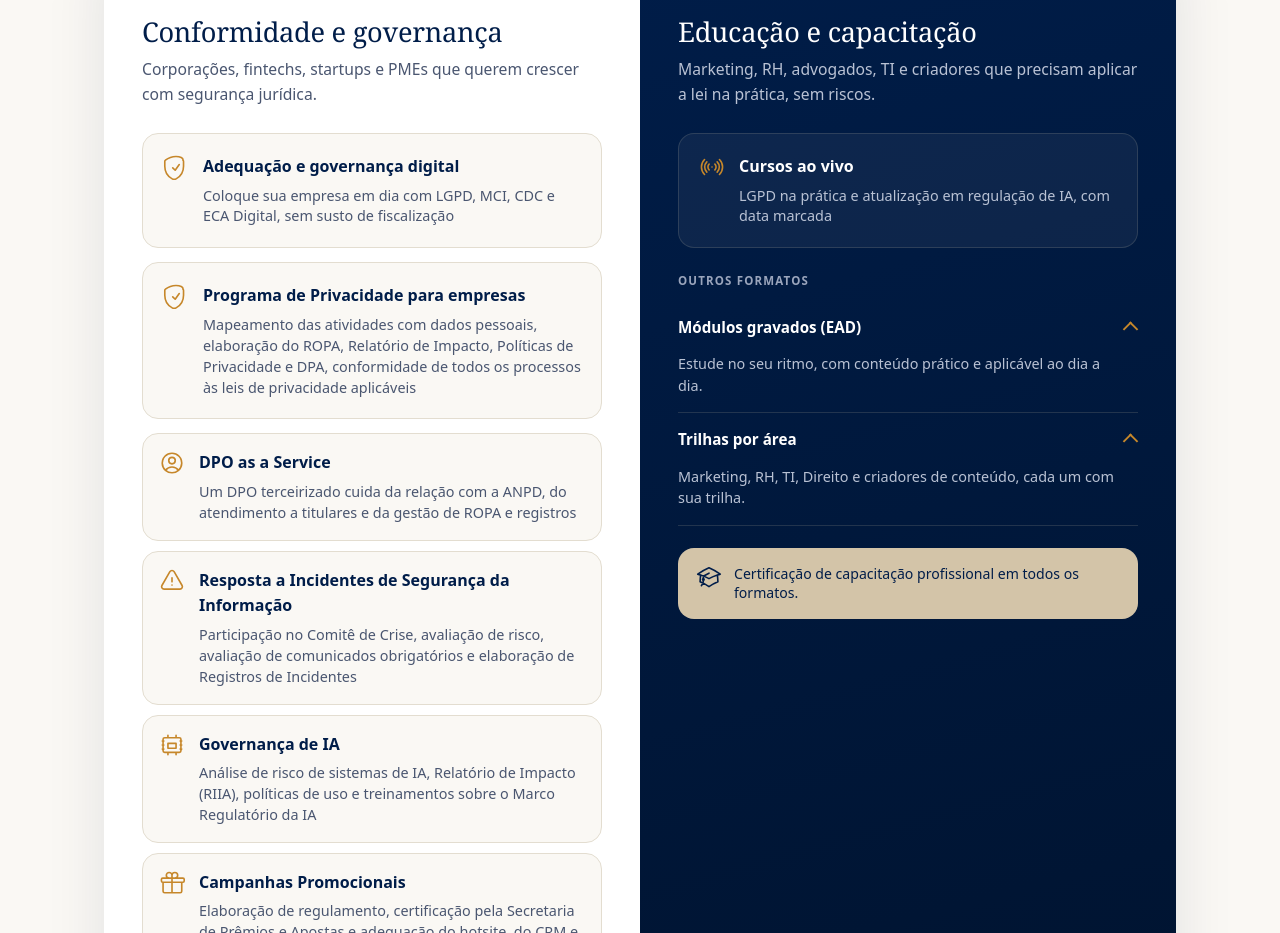
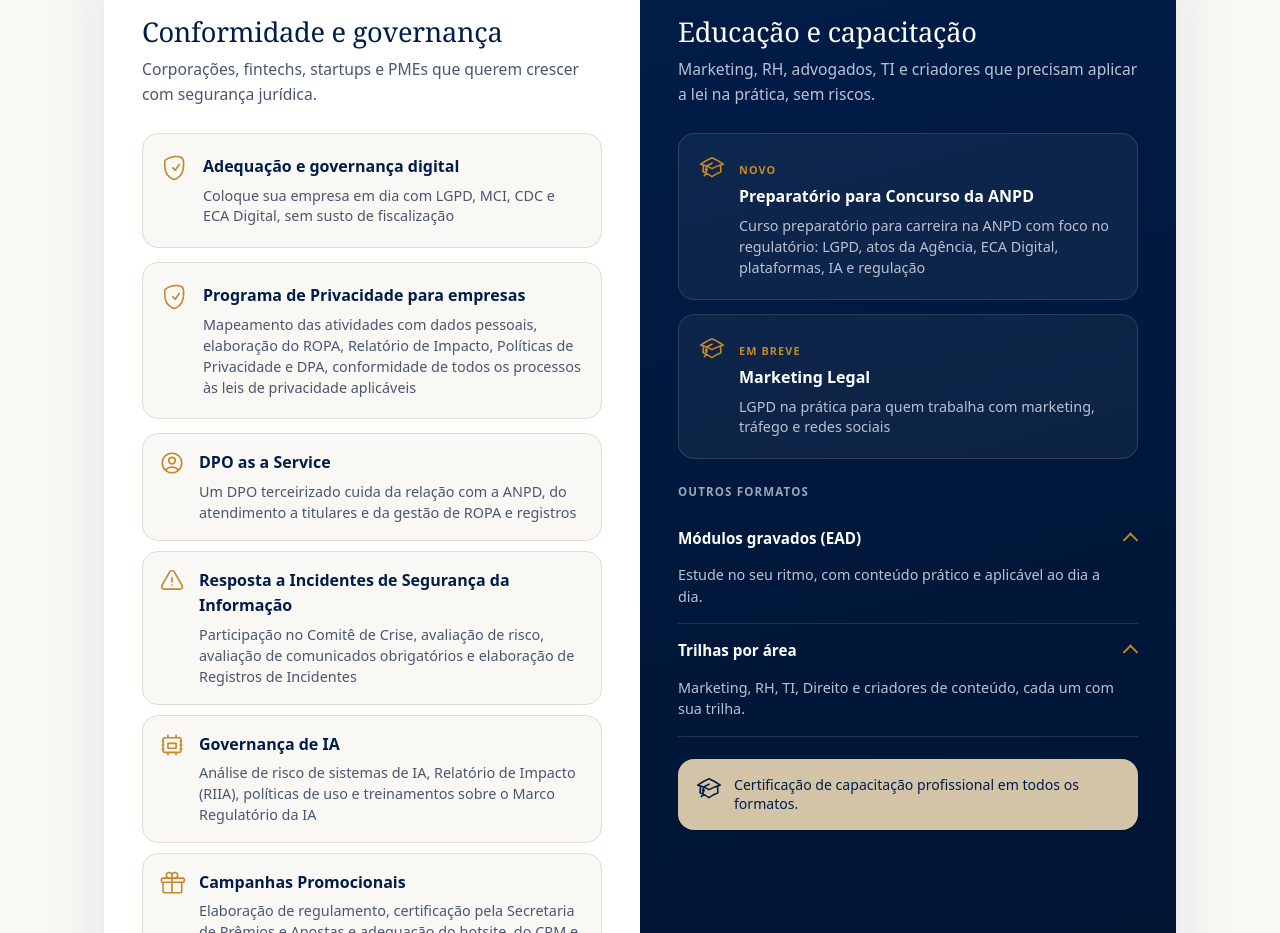
Before and after one commit to bigmozi/etico, a plain HTML site: page index.html in a window 1280 px wide. Shown: the part 1066-1999 px from the top of the page. Drawn offline with Linux system fonts and the light colour scheme; a web font is replaced by a local one.

Commit message:
Home: cards dos cursos (Preparatório ANPD e Marketing Legal em breve) na coluna de educação
Co-Authored-By: Claude Sonnet 5.5 <noreply@anthropic.com>

```diff
--- a/index.html
+++ b/index.html
@@ -160,13 +160,24 @@
         <p>Marketing, RH, advogados, TI e criadores que precisam aplicar a lei na prática, sem riscos.</p>
 
         <div class="svc-featured">
-          <div class="svc-card highlight">
+          <a class="svc-card highlight" href="preparatorio-anpd/index.html" style="text-decoration:none">
             <span class="svc-icon" aria-hidden="true">
-              <svg xmlns="http://www.w3.org/2000/svg" fill="none" viewBox="0 0 24 24" stroke-width="1.5" stroke="currentColor"><path stroke-linecap="round" stroke-linejoin="round" d="M9.348 14.652a3.75 3.75 0 0 1 0-5.304m5.304 0a3.75 3.75 0 0 1 0 5.304m-7.425 2.121a6.75 6.75 0 0 1 0-9.546m9.546 0a6.75 6.75 0 0 1 0 9.546M5.106 18.894c-3.808-3.807-3.808-9.98 0-13.788m13.788 0c3.808 3.807 3.808 9.98 0 13.788M12 12h.008v.008H12V12Z" /></svg>
+              <svg xmlns="http://www.w3.org/2000/svg" fill="none" viewBox="0 0 24 24" stroke-width="1.5" stroke="currentColor"><path stroke-linecap="round" stroke-linejoin="round" d="M4.26 10.147a60.438 60.438 0 0 0-.491 6.347A48.62 48.62 0 0 1 12 20.904a48.62 48.62 0 0 1 8.232-4.41 60.46 60.46 0 0 0-.491-6.347m-15.482 0a50.636 50.636 0 0 0-2.658-.813A59.906 59.906 0 0 1 12 3.493a59.903 59.903 0 0 1 10.399 5.84c-.896.248-1.783.52-2.658.814m-15.482 0A50.717 50.717 0 0 1 12 13.489a50.702 50.702 0 0 1 7.74-3.342M6.75 15a.75.75 0 1 0 0-1.5.75.75 0 0 0 0 1.5Zm0 0v-3.675A55.378 55.378 0 0 1 12 8.443m-7.007 11.55A5.981 5.981 0 0 0 6.75 15.75v-1.5" /></svg>
             </span>
             <div>
-              <h4>Cursos ao vivo</h4>
-              <p>LGPD na prática e atualização em regulação de IA, com data marcada</p>
+              <span class="course-tag" style="margin-bottom:6px">Novo</span>
+              <h4>Preparatório para Concurso da ANPD</h4>
+              <p>Curso preparatório para carreira na ANPD com foco no regulatório: LGPD, atos da Agência, ECA Digital, plataformas, IA e regulação</p>
+            </div>
+          </a>
+          <div class="svc-card">
+            <span class="svc-icon" aria-hidden="true">
+              <svg xmlns="http://www.w3.org/2000/svg" fill="none" viewBox="0 0 24 24" stroke-width="1.5" stroke="currentColor"><path stroke-linecap="round" stroke-linejoin="round" d="M4.26 10.147a60.438 60.438 0 0 0-.491 6.347A48.62 48.62 0 0 1 12 20.904a48.62 48.62 0 0 1 8.232-4.41 60.46 60.46 0 0 0-.491-6.347m-15.482 0a50.636 50.636 0 0 0-2.658-.813A59.906 59.906 0 0 1 12 3.493a59.903 59.903 0 0 1 10.399 5.84c-.896.248-1.783.52-2.658.814m-15.482 0A50.717 50.717 0 0 1 12 13.489a50.702 50.702 0 0 1 7.74-3.342M6.75 15a.75.75 0 1 0 0-1.5.75.75 0 0 0 0 1.5Zm0 0v-3.675A55.378 55.378 0 0 1 12 8.443m-7.007 11.55A5.981 5.981 0 0 0 6.75 15.75v-1.5" /></svg>
+            </span>
+            <div>
+              <span class="course-tag" style="margin-bottom:6px">Em breve</span>
+              <h4>Marketing Legal</h4>
+              <p>LGPD na prática para quem trabalha com marketing, tráfego e redes sociais</p>
             </div>
           </div>
         </div>
```
